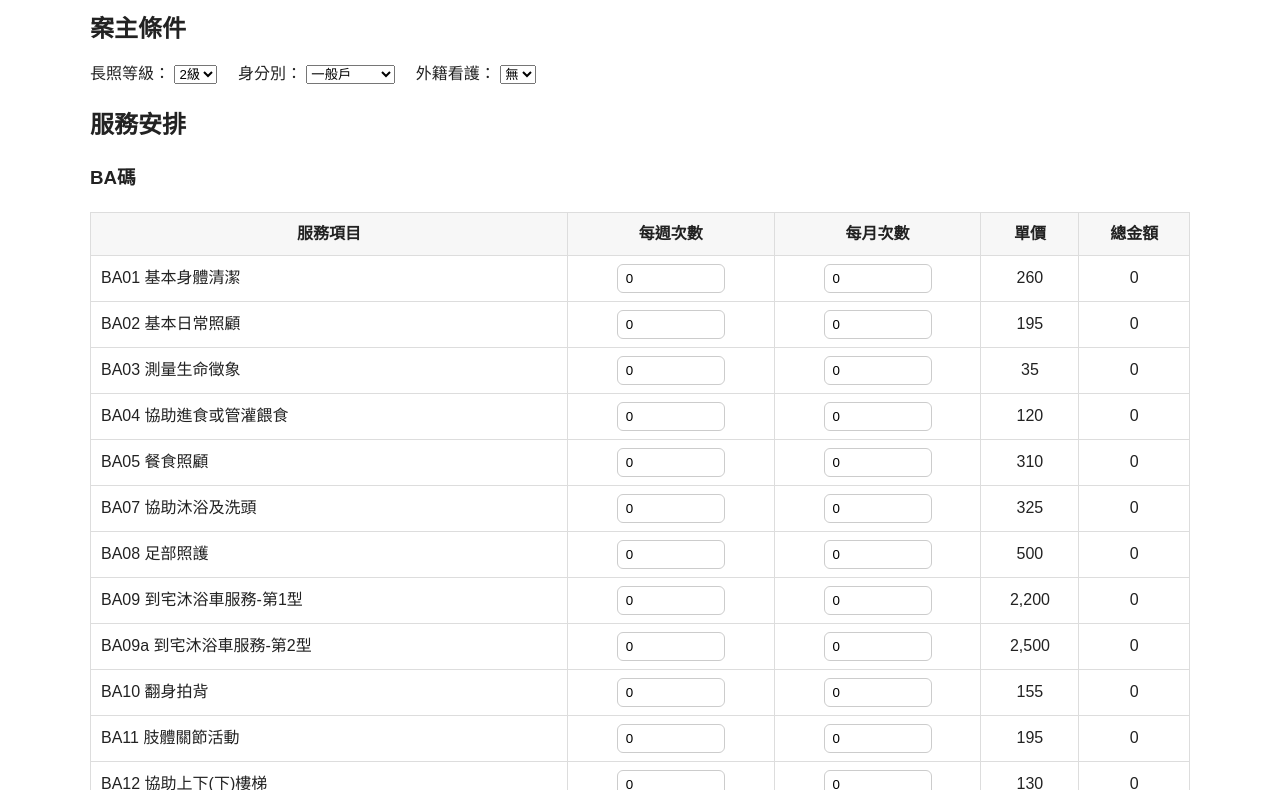
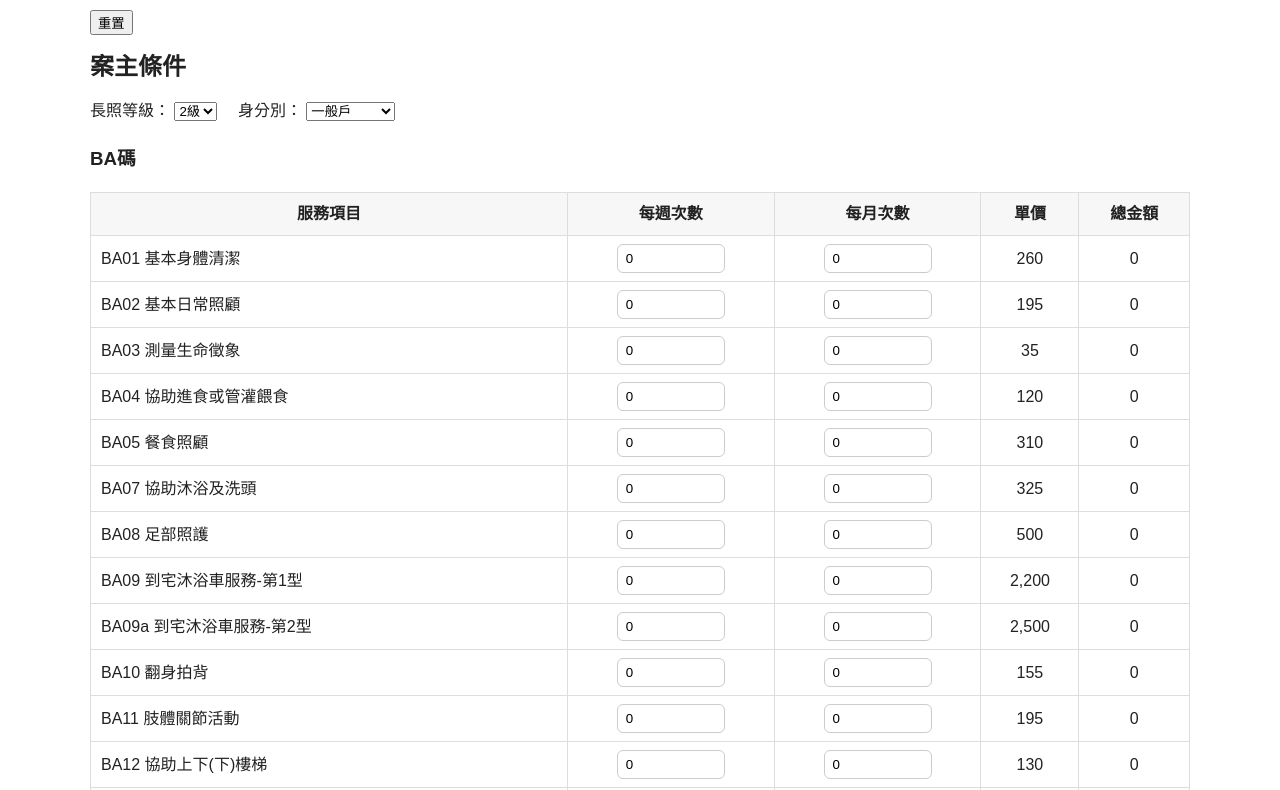
Before and after one commit to hori0317/longterm-care-calculator, a plain HTML site: page index.html in a window 1280 px wide. Shown: the part 83-873 px from the top of the page. Drawn offline with Linux system fonts and the light colour scheme.

Commit message:
Update index.html

```diff
--- a/index.html
+++ b/index.html
@@ -1,18 +1,21 @@
 <!DOCTYPE html>
 <html lang="zh-TW">
 <head>
-  <meta charset="UTF-8">
-  <meta name="viewport" content="width=device-width, initial-scale=1.0">
+  <meta charset="UTF-8" />
+  <meta name="viewport" content="width=device-width, initial-scale=1.0"/>
   <title>長照額度試算</title>
-  <link rel="stylesheet" href="style.css">
+  <link rel="stylesheet" href="style.css"/>
 </head>
 <body>
-  <h1>長照額度試算</h1>
+  <header>
+    <h1>長照額度試算</h1>
+    <button id="resetBtn" onclick="resetAll()">重置</button>
+  </header>
 
   <section class="condition">
     <h2>案主條件</h2>
     <label>長照等級：
-      <select id="cms_level">
+      <select id="cmsLevel">
         <option value="2">2級</option>
         <option value="3">3級</option>
         <option value="4">4級</option>
@@ -24,26 +27,22 @@
     </label>
     <label>身分別：
       <select id="identity">
-        <option value="0.16">一般戶</option>
-        <option value="0.05">中低收入戶</option>
-        <option value="0">低收入戶</option>
-      </select>
-    </label>
-    <label>外籍看護：
-      <select id="foreign_caregiver">
-        <option value="0">無</option>
-        <option value="1">有</option>
+        <option value="一般戶">一般戶</option>
+        <option value="中低收入戶">中低收入戶</option>
+        <option value="低收入戶">低收入戶</option>
       </select>
     </label>
   </section>
 
-  <section>
-    <h2>服務安排</h2>
-    <div id="tables"></div>
+  <section id="tables"></section>
+
+  <section id="results">
+    <h2>試算結果</h2>
+    <p id="totalAmount">總額：0 元</p>
+    <p id="limitAmount">補助上限：0 元</p>
+    <p id="remainAmount">剩餘額度：0 元</p>
+    <p id="overMsg" class="hidden">⚠️ 超過補助額度！</p>
   </section>
-
-  <button class="calculate-btn" onclick="calculate()">計算</button>
-  <div id="results"></div>
 
   <script src="script.js"></script>
 </body>
```
